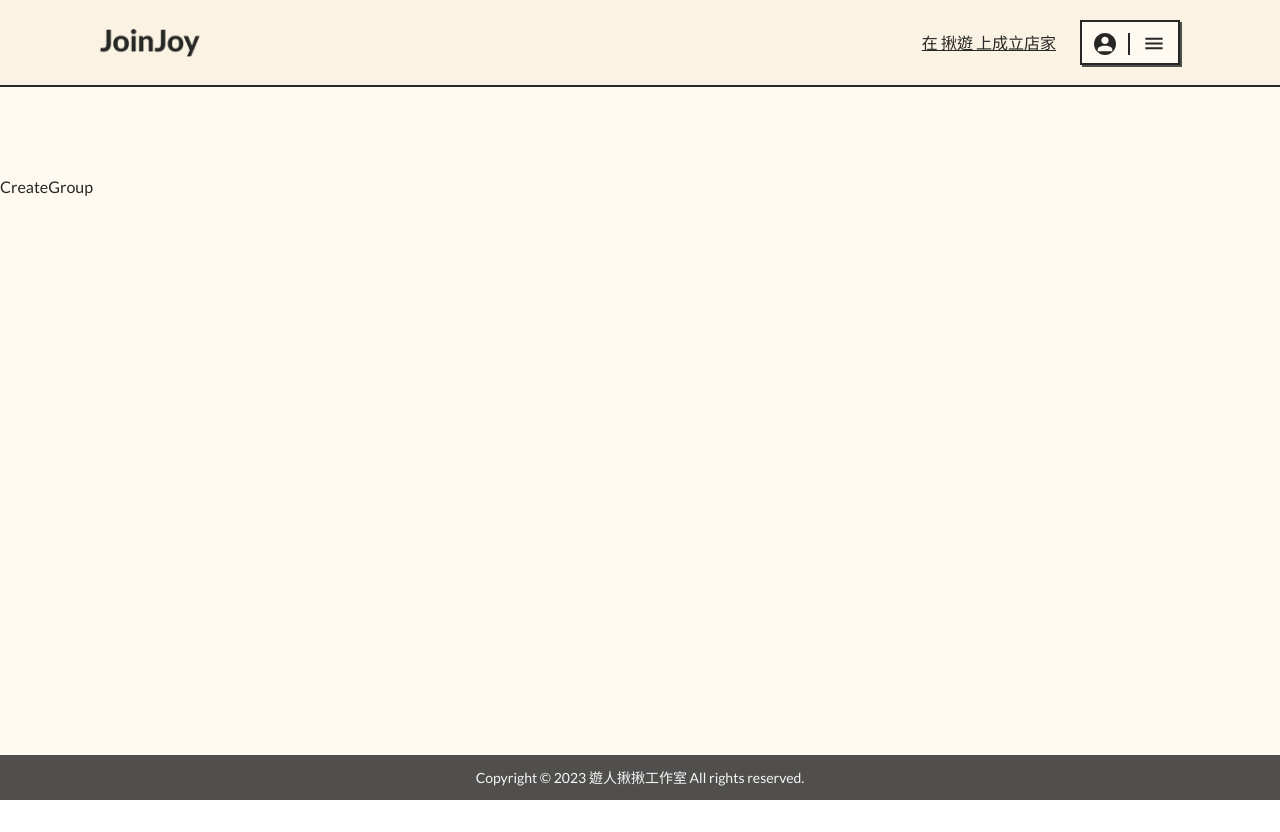
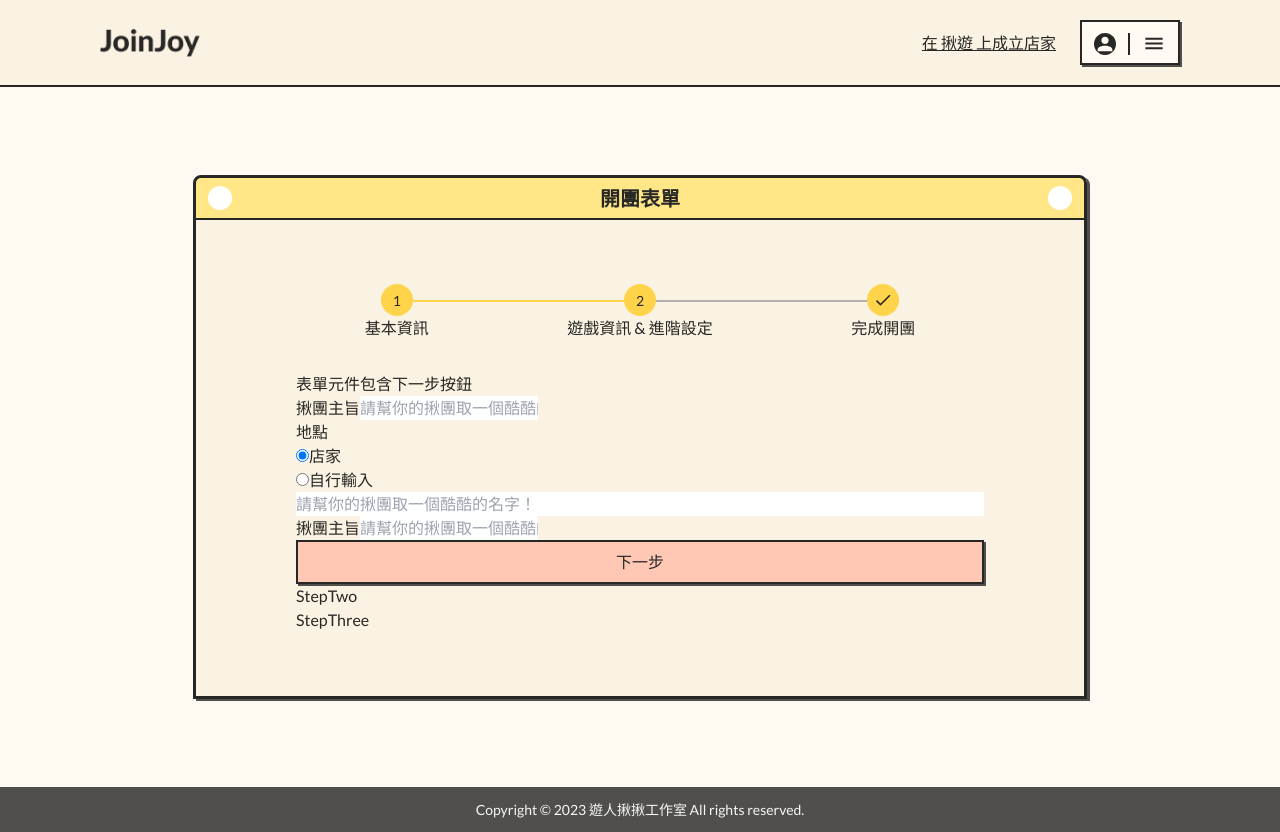
Before and after one commit to star82620/join-joy, a Next.js app: page /create-group in a window 1280 px wide. Before the commit the page ends 800 px from the top, so only its background shows below. Built offline with nearby package versions, Linux system fonts and the light colour scheme.

Commit message:
update/ set form step

```diff
--- /dev/null
+++ b/modules/CreateGroup/ProgressBar.tsx
@@ -0,0 +1,73 @@
+import React, { useState } from "react";
+import Image from "next/image";
+
+export default function ProgressBar({ active }) {
+  // 利用傳入的 active 判斷 dot line 亮不亮
+  // active = 1  dot 亮 1    line 0
+  // active = 2  dot 亮 1,2  line 1
+  // active = 3
+
+  const a = { "1": true, "2": false, "3": false };
+
+  const lastIcon = (
+    <Image
+      src="/images/icon-progress-check.svg"
+      alt="finish"
+      width="20"
+      height="20"
+    />
+  );
+
+  const isActive = true;
+
+  // const [active, setActive] = useState();
+
+  const steps = [
+    { id: "1", content: "1", desc: "基本資訊" },
+    { id: "2", content: "2", desc: "遊戲資訊 & 進階設定" },
+    { id: "3", content: lastIcon, desc: "完成開團" },
+  ];
+
+  return (
+    <div className="w-[80%] md:w-full relative flex item-center justify-center">
+      <div className="absolute left-4 right-2/4 top-4 h-0 border border-yellow-second"></div>
+      <div className="absolute left-2/4 right-4 top-4 h-0 border border-gray-300"></div>
+      <div className="w-full flex justify-between items-center z-10">
+        {steps.map((step) => {
+          const { id, content, desc } = step;
+          if (Number(active) >= Number(step.id)) {
+            isActive === true;
+          }
+          return (
+            <section
+              key={id}
+              className=" flex flex-col justify-center items-center"
+            >
+              <div className="flex justify-center items-center w-8 h-8 rounded-full text-sm bg-yellow-second">
+                {content}
+              </div>
+              <p>{desc}</p>
+            </section>
+          );
+        })}
+
+        {/* <section className=" flex flex-col justify-center items-center">
+          <div className="flex justify-center items-center w-8 h-8 bg-yellow-second rounded-full text-sm">
+            1
+          </div>
+          <p>基本資訊</p>
+        </section>
+        <section className=" flex flex-col justify-center items-center">
+          <div className="flex justify-center items-center w-8 h-8 bg-yellow-second rounded-full text-sm">
+            2
+          </div>
+          <p>遊戲資訊 & 進階設定</p>
+        </section>
+        <section className=" flex flex-col justify-center items-center">
+          <div className="flex justify-center items-center w-8 h-8 bg-gray-200 rounded-full text-sm"></div>
+          <p>完成開團</p>
+        </section> */}
+      </div>
+    </div>
+  );
+}
--- /dev/null
+++ b/modules/CreateGroup/StepOne.tsx
@@ -0,0 +1,38 @@
+import React from "react";
+import Button from "@/common/components/GeneralButton";
+
+const handleBtnOne = () => {
+  // 把資料丟進 value useState 裡
+};
+
+export default function StepOne() {
+  return (
+    <section className="flex flex-col w-full">
+      <label>
+        揪團主旨
+        <input placeholder="請幫你的揪團取一個酷酷的名字！" />
+      </label>
+
+      <label id="">地點</label>
+      <label>
+        <input type="radio" id="" name="groupType" checked />
+        店家
+      </label>
+
+      <label>
+        <input type="radio" id="" name="groupType" />
+        自行輸入
+      </label>
+
+      <input placeholder="請幫你的揪團取一個酷酷的名字！" />
+
+      <label>
+        揪團主旨
+        <input placeholder="請幫你的揪團取一個酷酷的名字！" />
+      </label>
+      <Button type="button" appearance="orange" onClick={handleBtnOne}>
+        下一步
+      </Button>
+    </section>
+  );
+}
--- /dev/null
+++ b/modules/CreateGroup/StepThree.tsx
@@ -0,0 +1,5 @@
+import React from "react";
+
+export default function StepThree() {
+  return <div>StepThree</div>;
+}
--- /dev/null
+++ b/modules/CreateGroup/StepTwo.tsx
@@ -0,0 +1,5 @@
+import React from "react";
+
+export default function StepTwo() {
+  return <div>StepTwo</div>;
+}
--- /dev/null
+++ b/modules/CreateGroup/data.tsx
@@ -0,0 +1,119 @@
+import { InputSetType } from "@/common/components/Form/data";
+import { ButtonType } from "@/common/components/GeneralButton/data";
+import { apiParamsType } from "@/common/helpers/fetchApi";
+
+
+
+
+// 不妙阿，這個表單不能適用之前的元件
+export const inputSet:InputSetType = [
+  {
+    label: "揪團主旨",
+    type: "text",
+    inputName: "",
+    placeholder: "請幫你的揪團取一個酷酷的名字！",
+    required: true,
+    errorMsg: "*",
+    // pattern: /^.+$/,
+  },
+  {
+    label: "地點",
+    type: "",
+    inputName: "",
+    placeholder: "",
+    required: true,
+    errorMsg: "*",
+    // pattern: /^.+$/,
+  },
+  {
+    label: "開始時間",
+    type: "select",
+    inputName: "",
+    placeholder: "請選擇開始時間",
+    required: true,
+    errorMsg: "*",
+    // pattern: /^.+$/,
+  },
+  {
+    label: "結束時間",
+    type: "select",
+    inputName: "",
+    placeholder: "請選擇結束時間",
+    required: true,
+    errorMsg: "*",
+    // pattern: /^.+$/,
+  },
+  {
+    label: "預計揪團人數",
+    type: "text",
+    inputName: "nickname",
+    placeholder: "請選擇人數",
+    required: true,
+    errorMsg: "* 名字格式錯誤",
+    // pattern: /^.+$/,
+  },
+  {
+    label: "內建人數",
+    type: "text",
+    inputName: "nickname",
+    placeholder: "請選擇結束時間",
+    required: true,
+    errorMsg: "* 名字格式錯誤",
+    // pattern: /^.+$/,
+  },
+  {
+    label: "預計要玩的遊戲",
+    type: "text",
+    inputName: "nickname",
+    placeholder: "請在下列表單選擇預計要玩的遊戲",
+    required: false,
+    errorMsg: "* 名字格式錯誤",
+    // pattern: /^.+$/,
+  },
+  {
+    label: "遊戲整體面向",
+    type: "text",
+    inputName: "nickname",
+    placeholder: "請選擇遊戲標籤",
+    required: false,
+    errorMsg: "* 名字格式錯誤",
+    // pattern: /^.+$/,
+  },
+  {
+    label: "備註",
+    type: "text",
+    inputName: "nickname",
+    placeholder: "如果需要特別標註的部分，請再寫下並讓團員知道！",
+    required: false,
+    errorMsg: "* 名字格式錯誤",
+    // pattern: /^.+$/,
+  },
+  {
+    label: "本次開團是否設為『非公開』揪團？",
+    type: "checkbox",
+    inputName: "nickname",
+    placeholder: "僅接受獲得連結的團員加入，不會在平台被找到",
+    required: false,
+    errorMsg: "* 名字格式錯誤",
+    // pattern: /^.+$/,
+  },
+  {
+    label: "成團後是否接受團員進出？",
+    type: "checkbox",
+    inputName: "nickname",
+    placeholder: "送出預約後系統會自動鎖定揪團，直到結團前皆可再編輯",
+    required: false,
+    errorMsg: "* 名字格式錯誤",
+    // pattern: /^.+$/,
+  },
+];
+
+export const btnSet:ButtonType = {
+  type: "submit",
+  appearance: "orange",
+}
+
+export const apiParams:apiParamsType = {
+  apiPath: "",
+  method: "POST",
+}
--- a/modules/CreateGroup/index.tsx
+++ b/modules/CreateGroup/index.tsx
@@ -1,7 +1,28 @@
-import React from 'react'
+import React from "react";
+import Form from "@/common/components/Form";
+import { inputSet, btnSet, apiParams } from "./data";
+import Wrapper from "@/common/components/Wrapper";
+import ProgressBar from "./ProgressBar";
+import StepOne from "./StepOne";
+import StepTwo from "./StepTwo";
+import StepThree from "./StepThree";
 
 export default function CreateGroup() {
+  const title = "開團表單";
+  const activePage = "";
   return (
-    <div>CreateGroup</div>
-  )
+    <Wrapper title={title} titleStyle="font-semibold text-xl leading-[1.2]">
+      <div className="w-[688px] flex flex-col items-center gap-8">
+        <ProgressBar active={activePage} />
+        <div className="w-full">
+          表單元件包含下一步按鈕
+          <form>
+            <StepOne />
+            <StepTwo />
+            <StepThree />
+          </form>
+        </div>
+      </div>
+    </Wrapper>
+  );
 }
--- a/styles/globals.css
+++ b/styles/globals.css
@@ -13,7 +13,7 @@ body {
   outline: none;
 }
 
-h1 {
+/* h1 {
   font-size: 40px;
   font-weight: 600;
   line-height: 1.2;
@@ -42,7 +42,7 @@ h6 {
   font-size: 16px;
   font-weight: 600;
   line-height: 1.4;
-}
+} */
 
 .container {
   @apply max-w-[1176px] mx-auto
```
Also changed, not shown: public/images/icon-progress-check.svg (added), 1 other file (tests, documents, lock files or other folders).
